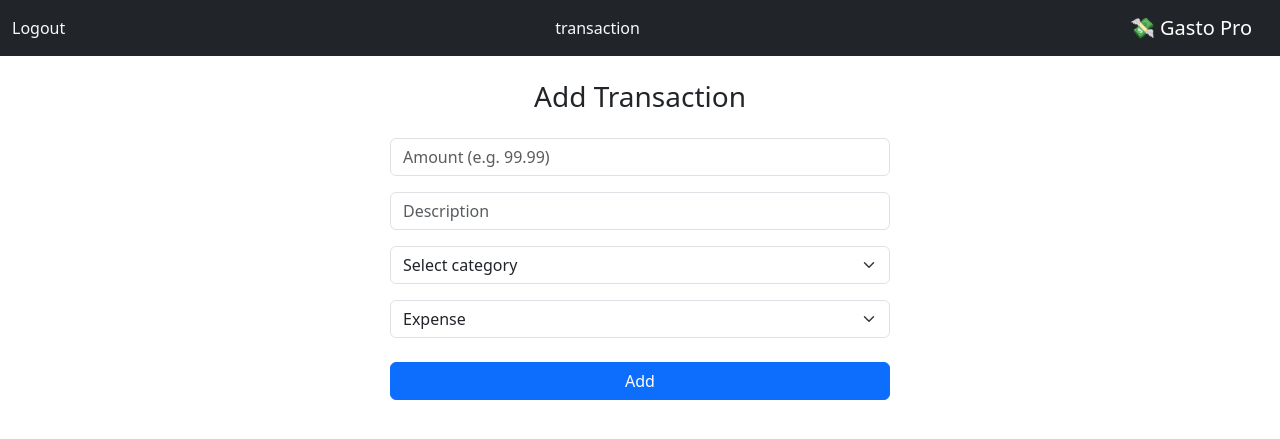
After one commit to angelcgar/gasto-pro, a Flask app: page /transaction in a window 1280 px wide. The commit adds this page. Shown: the top 439 px of the page. Run offline with Flask 3, Linux system fonts and the light colour scheme; the visitor is signed in with stand-in values (Sample User, id 1); some libraries are stand-ins or nearby versions.

Commit message:
añadir la pagina de transaction y la tabla de categories a la API

```diff
--- a/app.py
+++ b/app.py
@@ -2,6 +2,7 @@ from flask import Flask, redirect, render_template, request, session, flash
 from flask_session import Session
 from werkzeug.security import generate_password_hash, check_password_hash
 from cs50 import SQL
+from decimal import Decimal, InvalidOperation
 
 from helpers import login_required, usd
 
@@ -102,5 +103,50 @@ def logout():
     # Redirigir al login
     return redirect("/login")
 
+@app.route("/transaction", methods=["GET", "POST"])
+@login_required
+def transaction():
+    if request.method == "POST":
+        description: str = request.form.get("description", "").strip()
+        amount_str: str = request.form.get("amount", "").strip()
+        category: str = request.form.get("category", "").strip()
+        type_: str = request.form.get("type", "")
+
+        # todo: hacerlo mas flexible para el usuario
+        if not description or not amount_str or not category or type_ not in ("income", "expense"):
+            flash("All fields are required.")
+            return render_template("transaction.html")
+
+        try:
+            amount = Decimal(amount_str)
+            if amount <= 0:
+                raise InvalidOperation
+        except InvalidOperation:
+            flash("Invalid amount.")
+            return render_template("transaction.html")
+
+        user_id = session["user_id"]
+
+        # Insertar la transacción
+        db.execute(
+            "INSERT INTO transactions (user_id, description, amount, category, type) VALUES (?, ?, ?, ?, ?)",
+            session["user_id"], description, str(amount), category, type_
+        )
+
+        # Actualizar el cash del usuario
+        # todo: quitar los string mágicos
+        if type_ == "income":
+            db.execute("UPDATE users SET cash = cash + ? WHERE id = ?", str(amount), user_id)
+        elif type_ == "expense":
+            db.execute("UPDATE users SET cash = cash - ? WHERE id = ?", str(amount), user_id)
+
+
+        flash("Transaction recorded successfully!")
+        return redirect("/")
+
+    # GET: obtener las categorías de la base de datos
+    categories = db.execute("SELECT name FROM categories ORDER BY name ASC")
+    return render_template("transaction.html", categories=categories)
+
 if __name__ == "__main__":
     app.run(debug=True)
--- a/templates/layout.html
+++ b/templates/layout.html
@@ -21,6 +21,7 @@
       <!-- Mostrar enlaces solo si el usuario a iniciado session -->
       {% if session["user_id"] %}
       <a class="nav-link text-light" href="/logout">Logout</a>
+      <a class="nav-link text-light" href="/transaction">transaction</a>
       {% endif %}
 
       <span class="navbar-brand">💸 Gasto Pro</span>
--- /dev/null
+++ b/templates/transaction.html
@@ -0,0 +1,27 @@
+{% extends "layout.html" %}
+
+{% block title %}New Transaction{% endblock %}
+
+{% block main %}
+<form action="/transaction" method="post" style="max-width: 500px; margin: auto;">
+  <h3 class="mb-4 text-center">Add Transaction</h3>
+
+  <input name="amount" class="form-control mb-3" placeholder="Amount (e.g. 99.99)" required>
+
+  <input name="description" class="form-control mb-3" placeholder="Description" required>
+
+  <select name="category" class="form-select mb-3" required>
+    <option value="" disabled selected>Select category</option>
+    {% for category in categories %}
+    <option value="{{ category.name }}">{{ category.name }}</option>
+    {% endfor %}
+  </select>
+
+  <select name="type" class="form-select mb-4" required>
+    <option value="income">Income</option>
+    <option value="expense" selected>Expense</option>
+  </select>
+
+  <button class="btn btn-primary w-100" type="submit">Add</button>
+</form>
+{% endblock %}
```
Also changed, not shown: schema.sql (+22 -2 lines), 2 other files.
